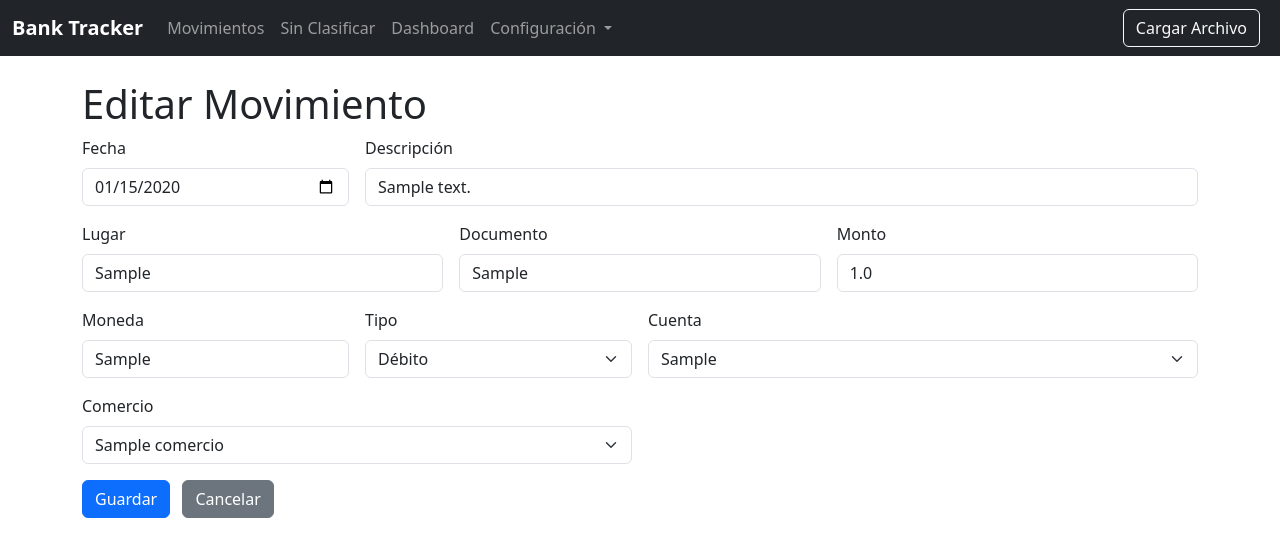
After one commit to Jocagi/Bank_Tracker, a Flask app: page /movimiento/1/edit in a window 1280 px wide. The commit adds this page. Shown: the top 557 px of the page. Run offline with Flask 3, Linux system fonts and the light colour scheme; tables that the repository leaves empty hold one stand-in row (values such as "Sample post"); some libraries are stand-ins or nearby versions.

Commit message:
feat: Implement edit functionality for Movimiento and add edit button in the index view

```diff
--- a/app/routes/index.py
+++ b/app/routes/index.py
@@ -7,6 +7,7 @@ from .. import db
 from ..models import Movimiento, Cuenta, Comercio, Categoria, TipoCambio
 from ..models import Movimiento as MovimientoModel
 from . import bp
+from flask import redirect, url_for
 
 
 @bp.route('/')
@@ -26,6 +27,7 @@ def index():
                    .joinedload(Comercio.categoria),
         joinedload(Movimiento.cuenta)
     )
+
 
     # Filtros
     if start:
@@ -104,3 +106,48 @@ def index():
         categorias=categorias,
         tipos_contabilizacion=tipos
     )
+
+
+@bp.route('/movimiento/<int:mov_id>/edit', methods=['GET', 'POST'])
+def edit_movimiento(mov_id):
+    mov = Movimiento.query.get_or_404(mov_id)
+    cuentas   = Cuenta.query.order_by(Cuenta.numero_cuenta).all()
+    comercios = Comercio.query.order_by(Comercio.nombre).all()
+
+    if request.method == 'POST':
+        # Obtener valores del formulario
+        try:
+            mov.fecha = datetime.strptime(request.form.get('fecha'), '%Y-%m-%d').date()
+        except Exception:
+            flash('Fecha inválida', 'warning')
+            return redirect(url_for('main.edit_movimiento', mov_id=mov.id))
+
+        mov.descripcion = request.form.get('descripcion')
+        mov.lugar = request.form.get('lugar') or None
+        mov.numero_documento = request.form.get('numero_documento') or None
+        monto = request.form.get('monto')
+        try:
+            mov.monto = float(monto) if monto not in (None, '') else None
+        except ValueError:
+            flash('Monto inválido', 'warning')
+            return redirect(url_for('main.edit_movimiento', mov_id=mov.id))
+
+        mov.moneda = request.form.get('moneda') or mov.moneda
+        mov.tipo = request.form.get('tipo') or mov.tipo
+        cuenta_id = request.form.get('cuenta_id')
+        comercio_id = request.form.get('comercio_id')
+
+        if cuenta_id:
+            mov.cuenta_id = int(cuenta_id)
+        else:
+            flash('Debe seleccionar una cuenta', 'warning')
+            return redirect(url_for('main.edit_movimiento', mov_id=mov.id))
+
+        mov.comercio_id = int(comercio_id) if comercio_id else None
+
+        # Guardar cambios
+        db.session.commit()
+        flash('Movimiento actualizado.', 'success')
+        return redirect(url_for('main.index'))
+
+    return render_template('movimiento_edit.html', mov=mov, cuentas=cuentas, comercios=comercios)
--- a/app/templates/index.html
+++ b/app/templates/index.html
@@ -101,6 +101,7 @@
       <th>Cuenta</th>
       <th>Comercio</th>
       <th>Categoría</th>
+      <th></th>
     </tr>
   </thead>
   <tbody>
@@ -121,6 +122,9 @@
           —
         {% endif %}
       </td>
+      <td>
+        <a href="{{ url_for('main.edit_movimiento', mov_id=m.id) }}" class="btn btn-sm btn-outline-secondary">Editar</a>
+      </td>
     </tr>
     {% endfor %}
   </tbody>
--- /dev/null
+++ b/app/templates/movimiento_edit.html
@@ -0,0 +1,69 @@
+{% extends 'base.html' %}
+{% block title %}Editar Movimiento{% endblock %}
+
+{% block content %}
+<h1>Editar Movimiento</h1>
+
+<form method="post">
+  <div class="row g-3">
+    <div class="col-md-3">
+      <label for="fecha" class="form-label">Fecha</label>
+      <input type="date" id="fecha" name="fecha" class="form-control" value="{{ mov.fecha }}">
+    </div>
+    <div class="col-md-9">
+      <label for="descripcion" class="form-label">Descripción</label>
+      <input type="text" id="descripcion" name="descripcion" class="form-control" value="{{ mov.descripcion }}">
+    </div>
+
+    <div class="col-md-4">
+      <label for="lugar" class="form-label">Lugar</label>
+      <input type="text" id="lugar" name="lugar" class="form-control" value="{{ mov.lugar }}">
+    </div>
+    <div class="col-md-4">
+      <label for="numero_documento" class="form-label">Documento</label>
+      <input type="text" id="numero_documento" name="numero_documento" class="form-control" value="{{ mov.numero_documento }}">
+    </div>
+    <div class="col-md-4">
+      <label for="monto" class="form-label">Monto</label>
+      <input type="text" id="monto" name="monto" class="form-control" value="{{ mov.monto }}">
+    </div>
+
+    <div class="col-md-3">
+      <label for="moneda" class="form-label">Moneda</label>
+      <input type="text" id="moneda" name="moneda" class="form-control" value="{{ mov.moneda }}">
+    </div>
+    <div class="col-md-3">
+      <label for="tipo" class="form-label">Tipo</label>
+      <select id="tipo" name="tipo" class="form-select">
+        <option value="debito" {% if mov.tipo=='debito' %}selected{% endif %}>Débito</option>
+        <option value="credito" {% if mov.tipo=='credito' %}selected{% endif %}>Crédito</option>
+      </select>
+    </div>
+
+    <div class="col-md-6">
+      <label for="cuenta_id" class="form-label">Cuenta</label>
+      <select id="cuenta_id" name="cuenta_id" class="form-select">
+        {% for c in cuentas %}
+          <option value="{{ c.id }}" {% if c.id==mov.cuenta_id %}selected{% endif %}>{{ c.numero_cuenta }}</option>
+        {% endfor %}
+      </select>
+    </div>
+
+    <div class="col-md-6">
+      <label for="comercio_id" class="form-label">Comercio</label>
+      <select id="comercio_id" name="comercio_id" class="form-select">
+        <option value="">-- Ninguno --</option>
+        {% for c in comercios %}
+          <option value="{{ c.id }}" {% if mov.comercio and c.id==mov.comercio.id %}selected{% endif %}>{{ c.nombre }}</option>
+        {% endfor %}
+      </select>
+    </div>
+
+    <div class="col-12 mt-3">
+      <button type="submit" class="btn btn-primary">Guardar</button>
+      <a href="{{ url_for('main.index') }}" class="btn btn-secondary ms-2">Cancelar</a>
+    </div>
+  </div>
+</form>
+
+{% endblock %}
```
